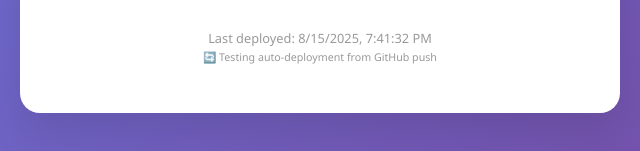
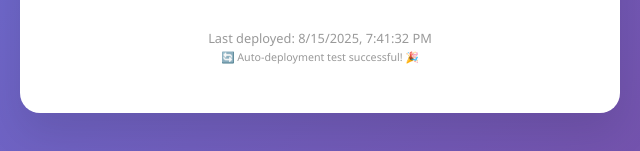
Before and after one commit to zfusx/test-website, a plain HTML site: page index.html in a window 1280 px wide. Shown: the part 646-797 px from the top of the page, 320-960 px from the left. Drawn offline with Linux system fonts and the light colour scheme.

Commit message:
🎉 Test auto-deployment: Success message
- Updated deployment message to show success
- Testing GitHub push → server deployment
- This should trigger auto-deployment on server

```diff
--- a/index.html
+++ b/index.html
@@ -135,7 +135,7 @@
 
         <div class="timestamp">
             Last deployed: <span id="timestamp"></span><br>
-            <small>🔄 Testing auto-deployment from GitHub push</small>
+            <small>🔄 Auto-deployment test successful! 🎉</small>
         </div>
     </div>
 
```
